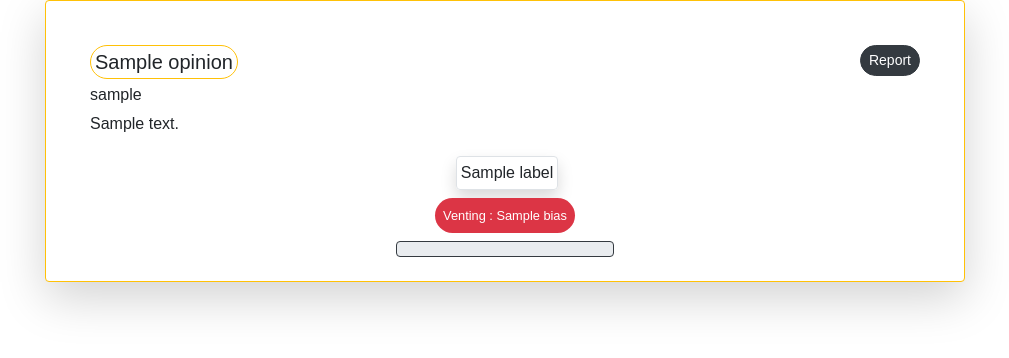
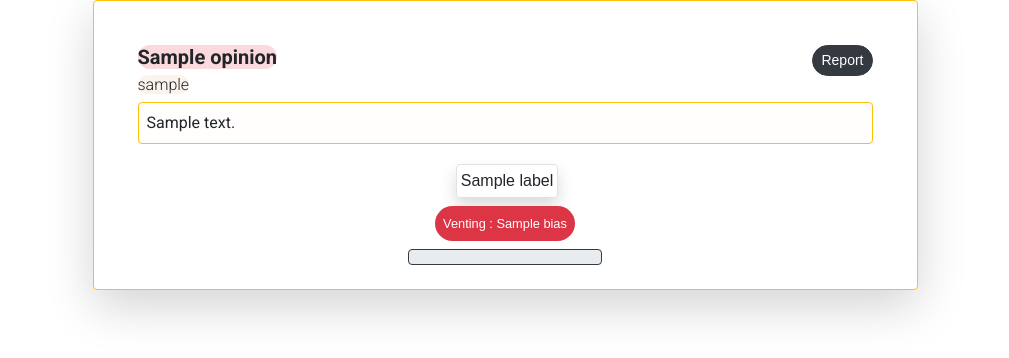
Before and after one commit to M-Tri/capstone-timeline, a Django app: template timeline/templates/timeline/opinions.html in a window 1280 px wide. Shown: the part 61-419 px from the top of the page, without its empty margins (135-1144 px from the left). Run offline with Django 3.2, Linux system fonts and the light colour scheme; the template is opened without the code that fills it: most values are stand-ins (such as "Sample title", 1, 10 or a date in 2020); some libraries are stand-ins or nearby versions.

Commit message:
feat: integrate Google Fonts and enhance typography for opinions and articles

```diff
--- a/timeline/static/timeline/styles.css
+++ b/timeline/static/timeline/styles.css
@@ -41,3 +41,27 @@
   animation-fill-mode: forwards;
   animation-play-state: paused;
 }
+
+
+/* Google fonts */
+
+.roboto-bold {
+  font-family: "Roboto", sans-serif;
+  font-optical-sizing: auto;
+  font-weight: 700;
+  font-style: normal;
+}
+
+.roboto-light {
+  font-family: "Roboto", sans-serif;
+  font-optical-sizing: auto;
+  font-weight: 300;
+  font-style: normal;
+}
+
+.roboto-regular {
+  font-family: "Roboto", sans-serif;
+  font-optical-sizing: auto;
+  font-weight: 400;
+  font-style: normal;
+}
--- a/timeline/templates/timeline/layout.html
+++ b/timeline/templates/timeline/layout.html
@@ -4,11 +4,14 @@
 <html lang="en">
 
 <head>
-  <title>{% block title %}Social Network{% endblock %}</title>
+  <title>TimeLine</title>
   <meta name="viewport" content="width=device-width, initial-scale=1.0">
   <link rel="stylesheet" href="https://stackpath.bootstrapcdn.com/bootstrap/4.4.1/css/bootstrap.min.css"
     integrity="sha384-Vkoo8x4CGsO3+Hhxv8T/Q5PaXtkKtu6ug5TOeNV6gBiFeWPGFN9MuhOf23Q9Ifjh" crossorigin="anonymous">
   <link href="{% static 'timeline/styles.css' %}" rel="stylesheet">
+  <link rel="preconnect" href="https://fonts.googleapis.com">
+  <link rel="preconnect" href="https://fonts.gstatic.com" crossorigin>
+  <link href="https://fonts.googleapis.com/css2?family=Roboto:ital,wght@0,100..900;1,100..900&display=swap" rel="stylesheet">
 </head>
 
 <body>
--- a/timeline/templates/timeline/opinions.html
+++ b/timeline/templates/timeline/opinions.html
@@ -6,12 +6,12 @@
 <div class="container">
   {% for opinion in opinions %}
   <div class="row justify-content-around">
-    <div class="col-12 col-md-10 col-lg-10">
+    <div class="col-12 col-md-10 col-lg-9">
       <div class="card border-warning mb-4 p-4 rounded shadow-lg">
         <div class="card-body">
           <div class="d-flex">
-            <h5 class="card-title border border-warning p-1 rounded-pill">{{opinion.title}} </h5>
-            <span class="ml-auto">
+            <h5 class="card-title rounded rounded-pill" style="{% if opinion.bias < 40 %}background-color: rgb(212, 237, 218);{% elif opinion.bias < 70 %}background-color: rgb(255, 243, 205);{% else %}background-color: rgb(250, 218, 221);{% endif %}"><strong class="roboto-bold">{{opinion.title}}</strong></h5>
+              <span class="ml-auto">
               <form method="POST" action="{% url 'report_opinion' opinion_id=opinion.id %}">
               {% csrf_token %}
               {% if request.user in opinion.reporter.all %}
@@ -26,8 +26,12 @@
               </form>
             </span>
           </div>
-          <h6 class="card-subtitle mb-2 text-body-secondary">{{opinion.writer.username}}</h6>
-          <p class="card-text">{{opinion.content}}</p>
+          <h6 class="card-subtitle mb-2 text-body-secondary">
+            <span class="rounded-pill roboto-light" style="background-color: rgb(251, 244, 236);">
+              {{opinion.writer.username}}
+            </span>
+          </h6>
+          <p class="card-text rounded p-2 border border-warning roboto-regular" style="background-color: rgba(255, 254, 252, 0.983);">{{opinion.content}}</p>
         </div>
 
         {% for label in opinion.labels.all %}
```
Also changed, not shown: timeline/templates/timeline/card.html (+6 -1 lines).
